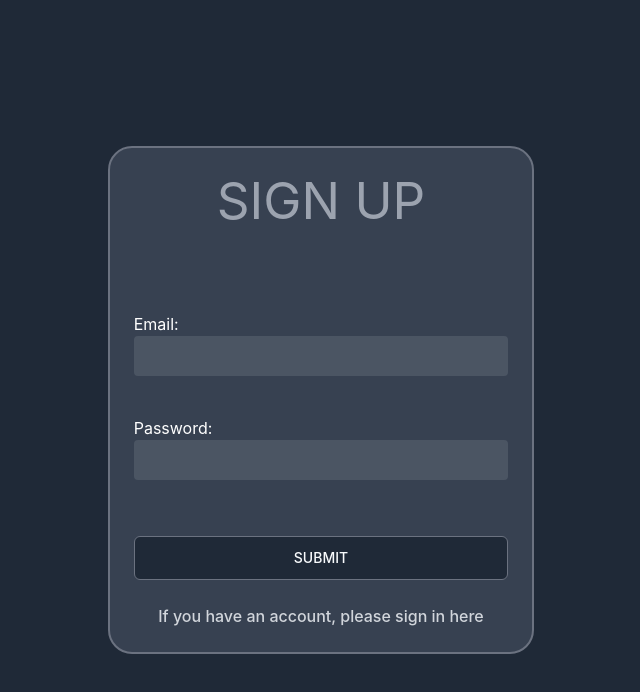
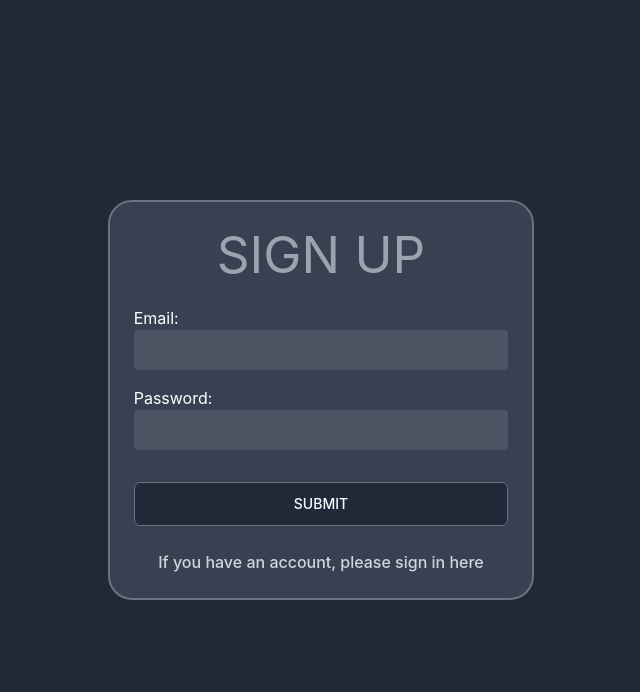
Before and after one commit to Elayd/webchat, a React (Vite) app: page /registration in a window 1280 px wide. Shown: the top 692 px of the page, without its empty margins (319-959 px from the left). Built offline with nearby package versions, Linux system fonts and the light colour scheme.

Commit message:
Add react-hook-form + refactor

```diff
--- a/eslint.config.js
+++ b/eslint.config.js
@@ -28,6 +28,7 @@ export default tseslint.config(
       "@tanstack/query/exhaustive-deps": "error",
       "@tanstack/query/no-rest-destructuring": "warn",
       "@tanstack/query/stable-query-client": "error",
+      "react-refresh/only-export-components": "off",
     },
   }
 );
--- a/package.json
+++ b/package.json
@@ -11,6 +11,7 @@
   },
   "dependencies": {
     "-": "^0.0.1",
+    "@hookform/resolvers": "^3.9.0",
     "@radix-ui/react-slot": "^1.1.0",
     "@tanstack/eslint-plugin-query": "^5.56.1",
     "@tanstack/react-query": "^5.56.2",
@@ -22,6 +23,7 @@
     "react": "^18.3.1",
     "react-dom": "^18.3.1",
     "react-error-boundary": "^4.1.2",
+    "react-hook-form": "^7.53.1",
     "react-router-dom": "^6.26.2",
     "tailwind-merge": "^2.5.2",
     "tailwindcss-animate": "^1.0.7",
--- a/src/components/blocks/AuthForm.tsx/AuthForm.tsx
+++ b/src/components/blocks/AuthForm.tsx/AuthForm.tsx
@@ -1,19 +1,19 @@
-// AuthForm.tsx
-import { FormEvent, useCallback, useRef, useState } from "react";
+import { useCallback } from "react";
 import { Button } from "@/components/shared/button";
 import { Link } from "react-router-dom";
 import { z } from "zod";
-import { zodErrorsMapper } from "@/utils/zodErrorsMapper";
 import InputField from "@/components/elements/InputField";
+import { useForm } from "react-hook-form";
+import { zodResolver } from "@hookform/resolvers/zod";
 
-interface AuthSchema {
+export interface AuthSchema {
   email: string;
   password: string;
 }
 
 interface AuthFormProps {
   title: string;
-  onSubmit: (data: { email: string; password: string }) => void;
+  onSubmit: (data: AuthSchema) => void;
   validationSchema: z.ZodSchema<AuthSchema>;
   link: { to: string; text: string };
   showGoogleLogin?: boolean;
@@ -28,57 +28,14 @@ export const AuthForm: React.FC<AuthFormProps> = ({
   showGoogleLogin,
   errorMessage,
 }) => {
-  const emailRef = useRef<HTMLInputElement | null>(null);
-  const passwordRef = useRef<HTMLInputElement | null>(null);
-
-  const [validationErrors, setValidationErrors] = useState({
-    email: "",
-    password: "",
+  const {
+    register,
+    handleSubmit,
+    formState: { errors },
+  } = useForm<AuthSchema>({
+    resolver: zodResolver(validationSchema),
+    mode: "onBlur",
   });
-  const handleSubmit = async (event: FormEvent<HTMLFormElement>) => {
-    event.preventDefault();
-
-    const data = {
-      email: emailRef.current?.value ?? "",
-      password: passwordRef.current?.value ?? "",
-    };
-
-    try {
-      const validatedUserData = validationSchema.parse(data);
-      onSubmit(validatedUserData);
-    } catch (error) {
-      if (error instanceof z.ZodError) {
-        const errors = zodErrorsMapper<keyof AuthSchema>(
-          error.formErrors.fieldErrors
-        );
-        setValidationErrors(errors);
-      } else {
-        console.log("Unexpected error: ", error);
-      }
-    }
-  };
-  // мб разделить useState на два и мемоизировать handleBlur и handleFocus
-  const handleBlur = (field: keyof typeof validationErrors) => {
-    try {
-      const data = {
-        email: emailRef.current?.value ?? "",
-        password: passwordRef.current?.value ?? "",
-      };
-      if (validationSchema instanceof z.ZodObject) {
-        validationSchema.shape[field].parse(data[field]);
-        setValidationErrors((prev) => ({ ...prev, [field]: "" }));
-      }
-    } catch (error: unknown) {
-      if (error instanceof z.ZodError) {
-        const errorMessage = error.formErrors.formErrors[0];
-        setValidationErrors((prev) => ({ ...prev, [field]: errorMessage }));
-      }
-    }
-  };
-
-  const handleFocus = (field: keyof typeof validationErrors) => {
-    setValidationErrors((prev) => ({ ...prev, [field]: "" }));
-  };
 
   const handleGoogleOAuth = useCallback(() => {
     window.location.assign(import.meta.env.VITE_GOOGLE_URL);
@@ -88,28 +45,25 @@ export const AuthForm: React.FC<AuthFormProps> = ({
     <div className="h-full w-full bg-gray-800 flex justify-center items-center">
       <div className="w-2/6 border-2 border-solid border-gray-500 rounded-3xl flex flex-col p-6 bg-gray-700">
         <h1 className="text-gray-400 text-center mb-6">{title}</h1>
-
-        {/* Фиксированное место для сообщения об ошибке */}
-        <span className="text-red-500 mb-10 h-[20px]">
-          {errorMessage || " "}
-        </span>
-
-        <form onSubmit={handleSubmit} className="flex flex-col">
+        {errorMessage && (
+          <span className="text-red-500 mb-10 h-[20px] text-center">
+            {errorMessage}
+          </span>
+        )}
+        <form onSubmit={handleSubmit(onSubmit)} className="flex flex-col">
           <InputField
             label="Email"
             type="text"
-            ref={emailRef}
-            onBlur={() => handleBlur("email")}
-            onFocus={() => handleFocus("email")}
-            error={validationErrors.email}
+            name="email"
+            error={errors.email}
+            register={register}
           />
           <InputField
             label="Password"
             type="password"
-            ref={passwordRef}
-            onBlur={() => handleBlur("password")}
-            onFocus={() => handleFocus("password")}
-            error={validationErrors.password}
+            name="password"
+            error={errors.password}
+            register={register}
           />
           <Button
             size="lg"
--- a/src/components/elements/InputField.tsx
+++ b/src/components/elements/InputField.tsx
@@ -1,28 +1,37 @@
-import { forwardRef } from "react";
+import { memo } from "react";
+import {
+  FieldError,
+  UseFormRegister,
+  FieldValues,
+  Path,
+} from "react-hook-form";
 
-interface InputFieldProps {
+interface InputFieldProps<T extends FieldValues> {
+  name: Path<T>;
   label: string;
   type: string;
-  error?: string;
-  onBlur: () => void;
-  onFocus: () => void;
-  ref: React.Ref<HTMLInputElement>;
+  register: UseFormRegister<T>;
+  error: FieldError | undefined;
 }
 
-const InputField = forwardRef<HTMLInputElement, InputFieldProps>(
-  ({ label, type, error, onBlur, onFocus }, ref) => (
+const InputField = <T extends FieldValues>({
+  label,
+  type,
+  error,
+  register,
+  name,
+}: InputFieldProps<T>) => (
   <div className="flex flex-col mb-4">
     <label className="text-white">{label}:</label>
     <input
-        ref={ref}
       type={type}
-        onBlur={onBlur}
-        onFocus={onFocus}
       className="bg-gray-600 text-blue-500 w-full border-none outline-none p-2 rounded"
+      {...register(name)}
     />
-      <span className="text-red-500 mt-1 h-[20px]">{error}</span>
+    {error && (
+      <span className="text-red-500 mt-1 h-[20px]">{error.message}</span>
+    )}
   </div>
-  )
 );
 
-export default InputField;
+export default memo(InputField) as typeof InputField;
```
Also changed, not shown: 1 other file (tests, documents, lock files or other folders). Lines whose indentation alone changed are shown as unchanged.
